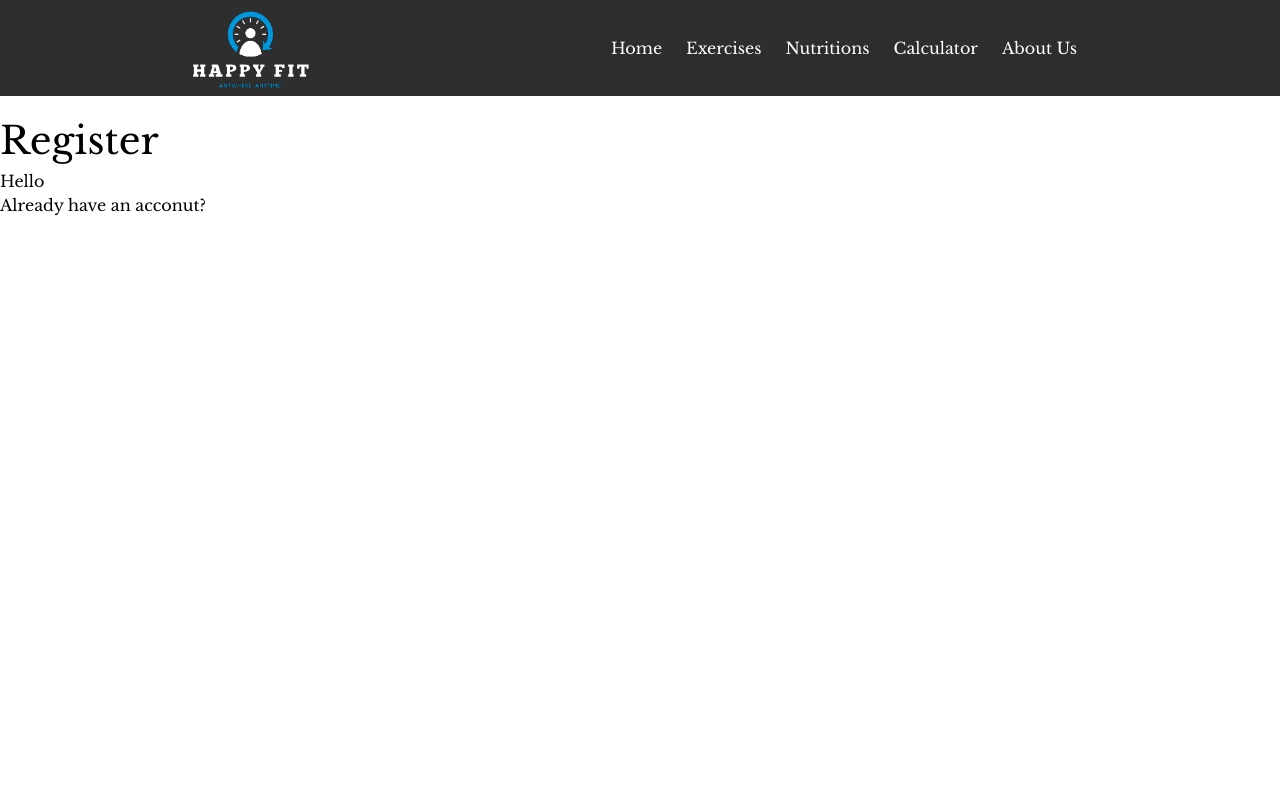
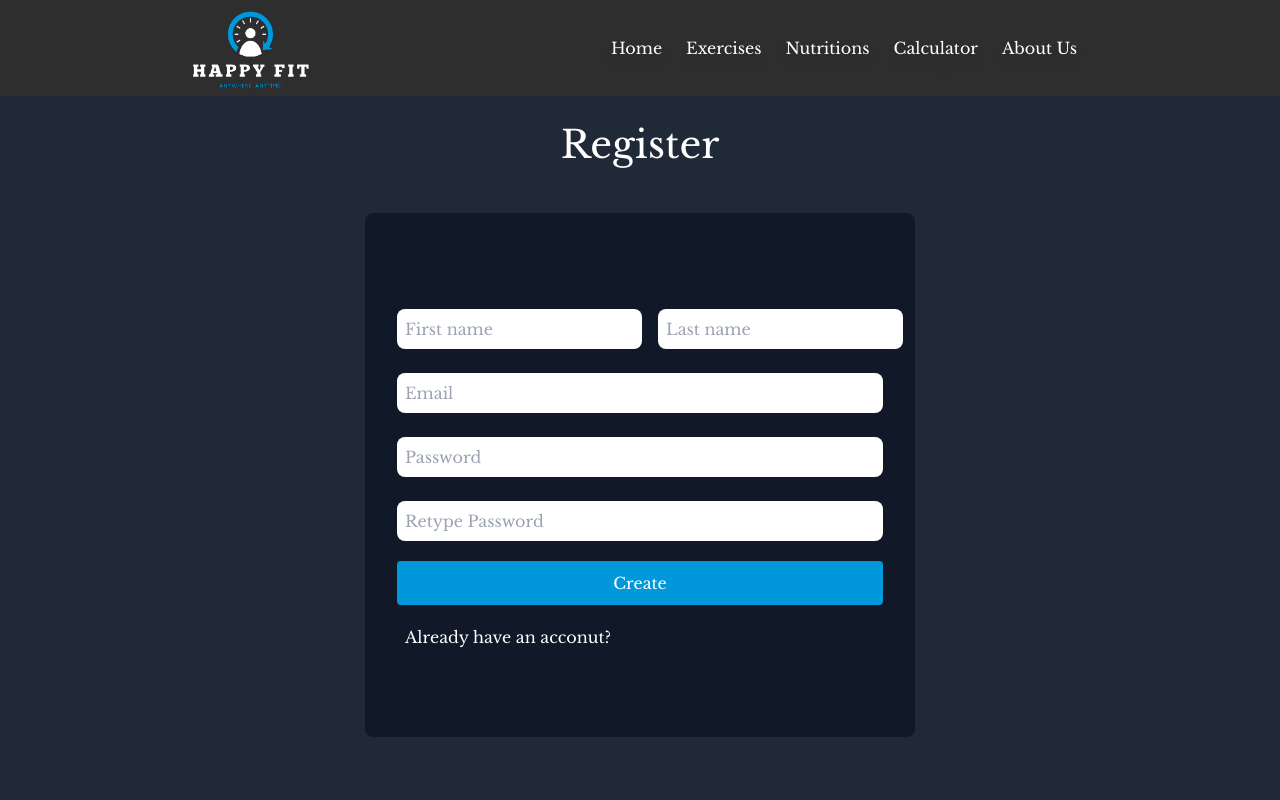
Before and after one commit to jeremy-lee02/SEPM-Project-HappyFit-Website, a React (Create React App) app: page /Register in a window 1280 px wide. Shown: the top 800 px of the page. Built offline with nearby package versions, Linux system fonts and the light colour scheme.

Commit message:
created login and register UI

```diff
--- /dev/null
+++ b/src/components/Login/ButtonLogin.js
@@ -0,0 +1,8 @@
+import React from "react";
+function ButtonLogin({onClick,text}){return(
+    <button className= {`w-full text-center py-2.5 rounded bg-blue text-white hover:bg-blue-700 focus:outline-none my-3`}
+    onClick = {onClick}>
+        {text}
+    </button>
+)}
+export default ButtonLogin
--- /dev/null
+++ b/src/components/Login/InputLogin.js
@@ -0,0 +1,16 @@
+import React from "react";
+function InputLogin({type, name, placeholder, onChange, value}){
+    return (
+        <>
+        <input
+          type={type}
+          className="rounded-lg mt-2 p-2"
+          name={name}
+          value = {value}
+          placeholder={placeholder}
+          onChange = {onChange}
+          />
+        </>
+      )
+}
+export default InputLogin
--- a/src/pages/Login.js
+++ b/src/pages/Login.js
@@ -1,5 +1,7 @@
 import React from 'react'
 import {useNavigate} from 'react-router-dom'
+import InputLogin from '../components/Login/InputLogin';
+import ButtonLogin from '../components/Login/ButtonLogin';
 
 function Login() {
     const navigate = useNavigate();
@@ -8,9 +10,24 @@ function Login() {
       navigate(path)
     }
   return (
-    <div className='mt-28 h-screen'>
-      <h1>Login</h1>
-    <button onClick={changeRoute}>Does not have an acoount?</button>
+    <div className=' w-full h-screen bg-gray-800'>
+      <div className=' items-center justify-center'>
+        <div className='mt-24 text-white'>
+        <h1 className='justify-center pt-5'>Login</h1>
+        </div>
+        <form action='' className='max-w-[550px] w-full mx-auto p-20 px-8 rounded-lg  bg-gray-900 mt-10'>
+            <div className='flex flex-col py-2'>
+              <InputLogin type={'text'} name={'loginUsername'} placeholder={'Email'}/>
+            </div>
+            <div className='flex flex-col py-2'>
+              <InputLogin type={'password'} name={'loginPassword'} placeholder={'Password'}/>
+            </div>
+            <ButtonLogin onClick={'submit'} text={'Sign In'}/>
+            <div>
+            <button className='text-white hover:text-blue p-2' onClick={changeRoute}>Doesn't have an account?</button>
+            </div>
+        </form>
+      </div>
     </div>
   )
 }
--- a/src/pages/Register.js
+++ b/src/pages/Register.js
@@ -1,5 +1,7 @@
 import React from 'react'
 import {useNavigate} from 'react-router-dom'
+import ButtonLogin from '../components/Login/ButtonLogin';
+import InputLogin from '../components/Login/InputLogin';
 
 function Register() {
   const navigate = useNavigate();
@@ -8,11 +10,40 @@ function Register() {
     navigate(path)
   }
   return (
-    <div className='mt-28 h-screen'>
-      <h1>Register</h1>
-      <p>Hello</p>
-      <button onClick={changeRoute} >Already have an acconut?</button>
+    <div className=' w-full h-screen bg-gray-800'>
+      <div className=' items-center justify-center'>
+        <div className='mt-24 text-white'>
+        <h1 className='justify-center pt-5'>Register</h1>
+        </div>
+        <form action='' className='max-w-[550px] w-full mx-auto p-20 px-8 rounded-lg  bg-gray-900 mt-10'>
+        <div className='flex gap-4'>
+            <div className='py-2'>
+              <InputLogin type={'text'} name={'firstName'} placeholder={'First name'}/>
+            </div>
+            <div className='py-2'>
+              <InputLogin type={'text'} name={'lastName'} placeholder={'Last name'}/>
+            </div>
+        </div>
+        <div className='flex flex-col py-2'>
+          <InputLogin type={'email'} name={'email'} placeholder={'Email'}/>
+        </div>
+        <div className='flex flex-col py-2'>
+          <InputLogin type={'password'} name={'registerPassword'} placeholder={'Password'}/>
+        </div>
+        <div className='flex flex-col py-2'>
+          <InputLogin type={'password'} name={'retypePassword'} placeholder={'Retype Password'}/>
+        </div>
+        <div>
+          <ButtonLogin text={"Create"}/>
+        </div>
+        <div>
+        <button className='text-white hover:text-blue p-2' onClick={changeRoute} >Already have an acconut?</button>
+        </div>
+
+        </form>
+      </div>
     </div>
+
   )
 }
 
--- a/tailwind.config.js
+++ b/tailwind.config.js
@@ -16,6 +16,8 @@ module.exports = {
       'blue-700': '#1d4fd8',
       'gray': '#8492a6',
       'gray-light': '#d3dce6',
+      'gray-800': '#1F2937',
+      'gray-900': '#111827',
       'white': '#FFFFFF',
       'red': '#FF0000'
     },
```
